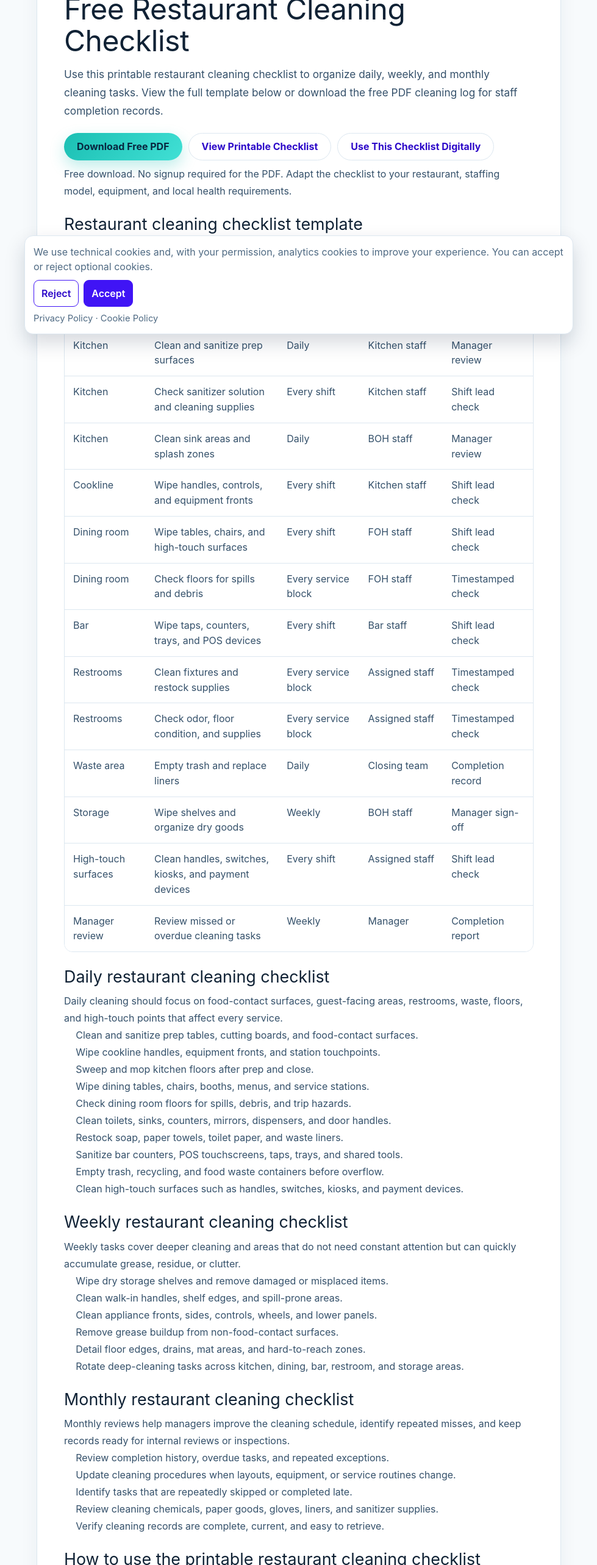
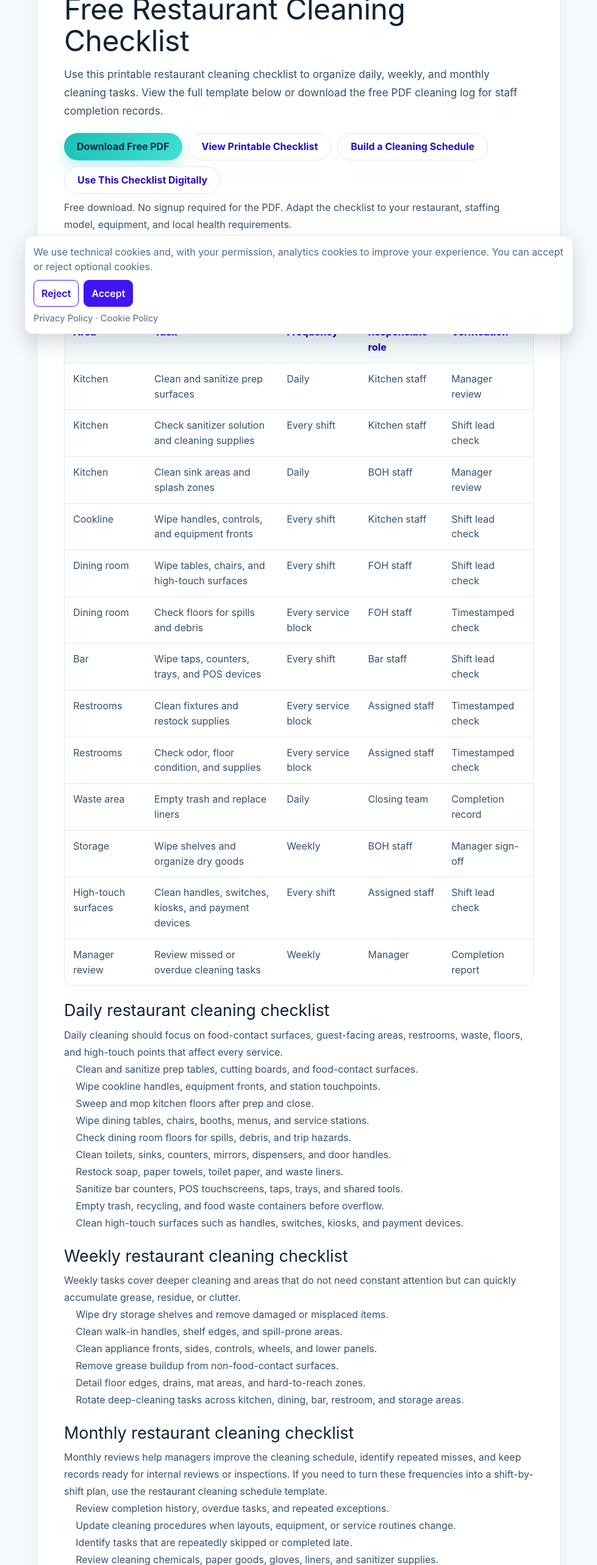
Before and after one commit to salime45/cleanscan-web, a Next.js app: page /templates/restaurant-cleaning-checklist in a window 1280 px wide. Shown: the part 234-2800 px from the top of the page at 61% size, without its empty margins (150-1129 px from the left). Built offline with nearby package versions, Linux system fonts and the light colour scheme; no server answers.

Commit message:
SEO: connect checklist, schedule and app intent

```diff
--- a/src/app/templates/restaurant-cleaning-checklist/page.tsx
+++ b/src/app/templates/restaurant-cleaning-checklist/page.tsx
@@ -56,6 +56,7 @@ const monthlyTasks = [
 ];
 
 const relatedTemplates = [
+  { title: "Restaurant Cleaning Schedule Template", href: "/templates/restaurant-cleaning-schedule-template/" },
   { title: "Restroom Cleaning Log Template", href: "/templates/restroom-cleaning-log/" },
   { title: "Kitchen Cleaning Checklist", href: "/templates/kitchen-cleaning-checklist/" },
   { title: "Restaurant Opening Checklist", href: "/templates/restaurant-opening-checklist/" },
@@ -110,6 +111,9 @@ export default function Page() {
           <a className="outline-cta" href="#restaurant-cleaning-checklist-template">
             View Printable Checklist
           </a>
+          <Link className="outline-cta" href="/templates/restaurant-cleaning-schedule-template/">
+            Build a Cleaning Schedule
+          </Link>
           <Link className="outline-cta" href="/solutions/restaurant-cleaning-management/">
             Use This Checklist Digitally
           </Link>
@@ -177,7 +181,8 @@ export default function Page() {
           <h2>Monthly restaurant cleaning checklist</h2>
           <p>
             Monthly reviews help managers improve the cleaning schedule, identify repeated misses,
-            and keep records ready for internal reviews or inspections.
+            and keep records ready for internal reviews or inspections. If you need to turn these
+            frequencies into a shift-by-shift plan, use the <Link href="/templates/restaurant-cleaning-schedule-template/">restaurant cleaning schedule template</Link>.
           </p>
           <ul>
             {monthlyTasks.map((task) => <li key={task}>{task}</li>)}
@@ -202,9 +207,14 @@ export default function Page() {
             timestamps, completion tracking, and manager visibility. Staff follow the routine and
             managers can see what is done or overdue without checking paper logs.
           </p>
-          <Link className="hero-cta" href="/solutions/restaurant-cleaning-management/">
-            See Restaurant Cleaning Management
-          </Link>
+          <div className="hero-actions">
+            <Link className="hero-cta" href="/solutions/restaurant-cleaning-management/">
+              See Restaurant Cleaning Management
+            </Link>
+            <Link className="outline-cta" href="/blog/restaurant-cleaning-checklist-app/">
+              Compare Paper vs App
+            </Link>
+          </div>
         </section>
 
         <section>
```
